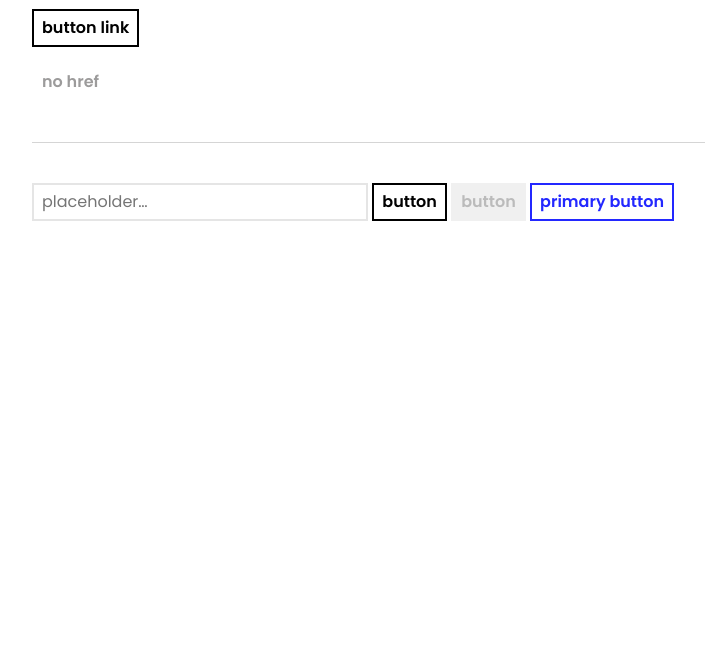
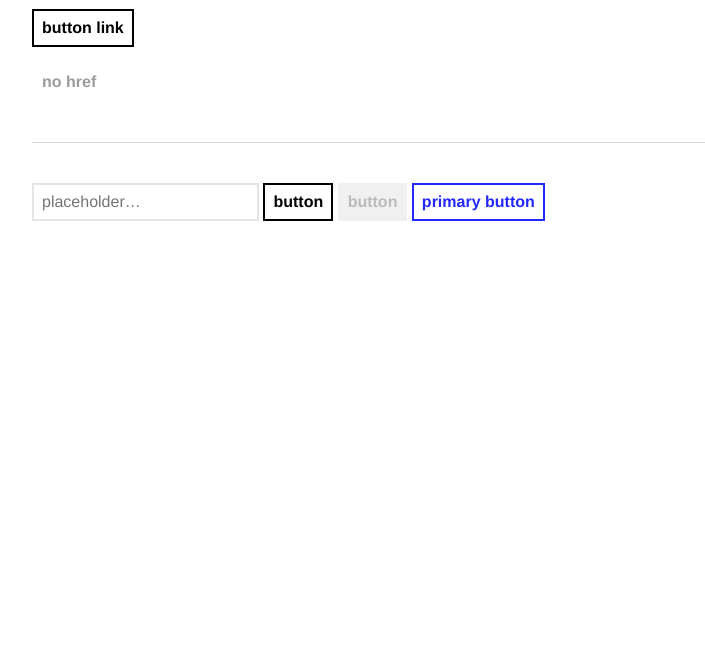
Before and after one commit to lovemecomputer/website-template-simple, a website: page index.html in a window 1280 px wide. Shown: the part 145-800 px from the top of the page, without its empty margins (8-713 px from the left). Drawn offline with nearby package versions, Linux system fonts and the light colour scheme; files that its build step writes are made by us from their sources.

Commit message:
cleaning repo
remove google font

comment out jQuery by default

update readme

```diff
--- a/index.html
+++ b/index.html
@@ -5,7 +5,6 @@
     <title>template</title>
     <meta name="viewport" content="width=device-width, initial-scale=1">
     <link rel="stylesheet" href="https://cdnjs.cloudflare.com/ajax/libs/normalize/5.0.0/normalize.min.css">
-    <link href="https://fonts.googleapis.com/css?family=Poppins:400,400i,600,600i" rel="stylesheet">
     <link rel="stylesheet" href="main.css" />
   </head>
   <body>
@@ -35,10 +34,10 @@
     </footer>
 
 
-    <script
+    <!-- <script
       src="https://code.jquery.com/jquery-3.1.1.min.js"
       integrity="sha256-hVVnYaiADRTO2PzUGmuLJr8BLUSjGIZsDYGmIJLv2b8="
-      crossorigin="anonymous"></script>
+      crossorigin="anonymous"></script> -->
     <script src="main.js" type="text/javascript"></script>
   </body>
 
--- a/styles/_base.scss
+++ b/styles/_base.scss
@@ -9,7 +9,7 @@ html {
 body {
   background: $color-background;
   color: $color-text-primary;
-  font-family: Poppins, "Helvetica Neue", Helvetica, Arial, sans-serif;
+  font-family: "Helvetica Neue", Helvetica, Arial, sans-serif;
   font-size: 1.6rem; /* 16px equivalent */
   font-weight: $weight-normal;
 }
```
Also changed, not shown: main.js (+1 -20 lines), README.md, main-initial-compile.css.
